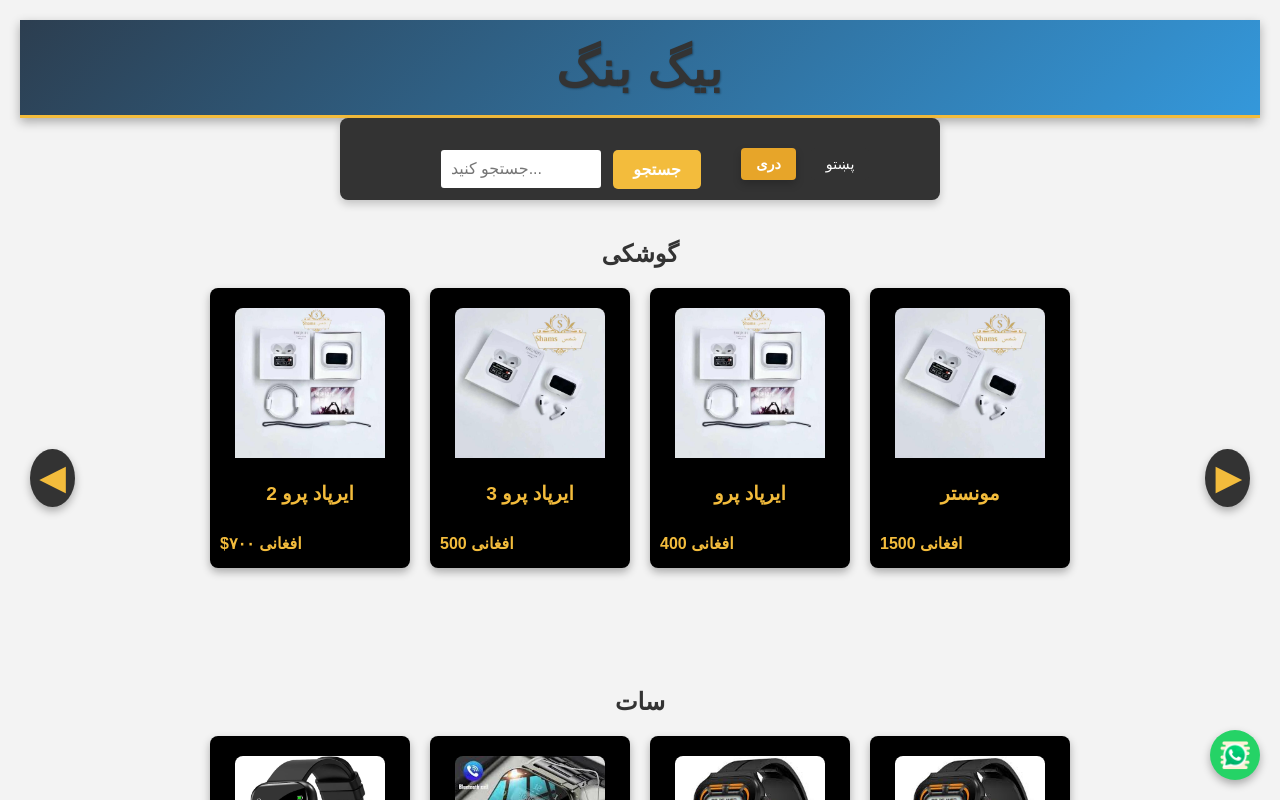
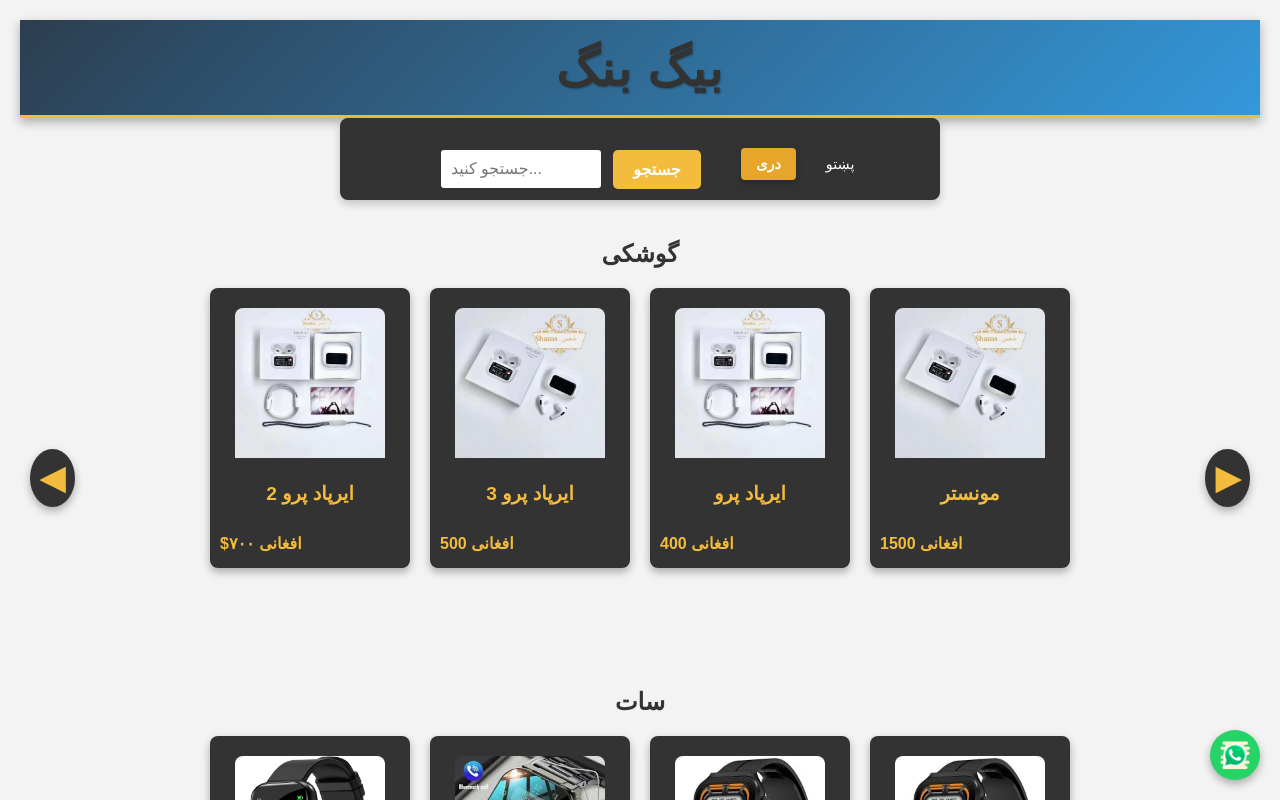
Before and after one commit to bigbangstore/bigbang, a React (Create React App) app: page / in a window 1280 px wide. Shown: the top 800 px of the page. Built offline with nearby package versions, Linux system fonts and the light colour scheme.

Commit message:
updating css

```diff
--- a/src/App.css
+++ b/src/App.css
@@ -80,7 +80,7 @@ h1 {
 
 /* Individual Card Styling */
 .card {
-  background-color: #000000;
+  background-color: #333;
   color: #f3bc3c;
   padding: 20px;
   border-radius: 8px;
```
